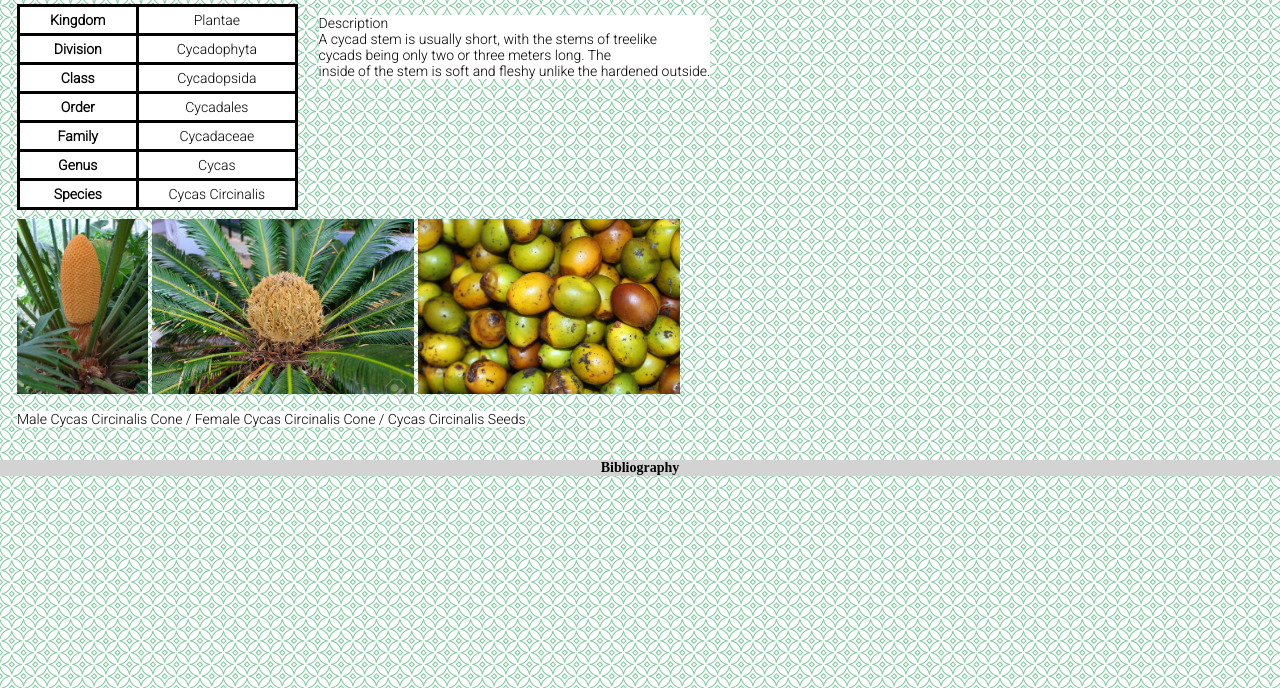
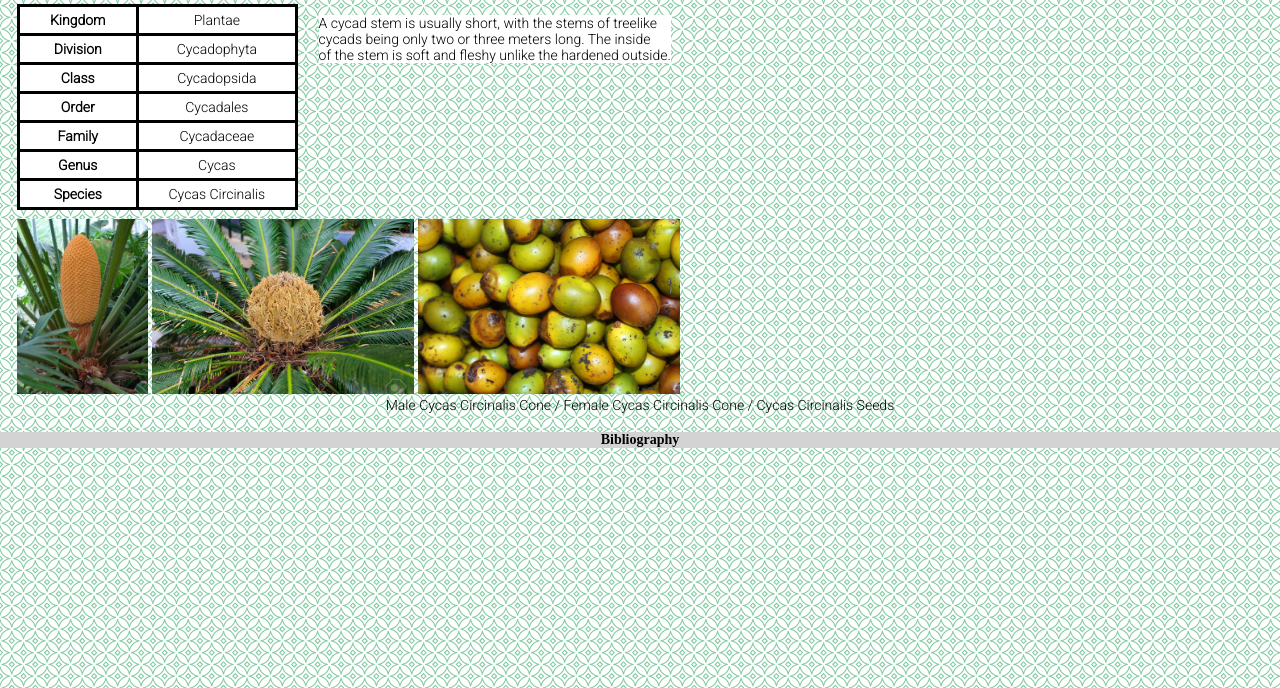
Before and after one commit to OmerGulcu/Biology_Cycads, a plain HTML site: page index.html in a window 1280 px wide. Shown: the part 112-800 px from the top of the page. Drawn offline with Linux system fonts and the light colour scheme; a web font is replaced by a local one.

Commit message:
Fixed image captions

```diff
--- a/css/style.css
+++ b/css/style.css
@@ -61,9 +61,9 @@ h4 {
   margin-left: 17px;
 }
 
-/* .rightmargin {
+.rightmargin {
   margin-right: 9px;
-} */
+}
 
 .headerbackground {
   height: 110px;
--- a/index.html
+++ b/index.html
@@ -50,13 +50,15 @@
         <td>Cycas Circinalis</td>
       </tr>
     </table>
-    <p class="leftmargin">Description <br> A cycad stem is usually short, with the stems of treelike <br>cycads being only two or three meters long. The<br> inside of the stem is soft and fleshy unlike the hardened outside.</p>
+    <p class="leftmargin">A cycad stem is usually short, with the stems of treelike <br> cycads being only two or three meters long. The inside <br> of the stem is soft and fleshy unlike the hardened outside.</p>
     <br>
     <img class="leftmargin" src="img/male_cone.jpg" alt="Cycas Circinalis Male Cone">
     <img src="img/female_cone.jpg" alt="Cycas Circinalis Female Cone">
     <img class="rightmargin" src="img/seeds.jpg" alt="Cycas Circinalis Seeds">
     <br>
-    <p class="leftmargin">Male Cycas Circinalis Cone / Female Cycas Circinalis Cone / Cycas Circinalis Seeds</p>
+    <div class="center">
+      Male Cycas Circinalis Cone / Female Cycas Circinalis Cone / Cycas Circinalis Seeds
+    </div>
   </body>
   <footer>
     <h4>Bibliography</h4>
```
